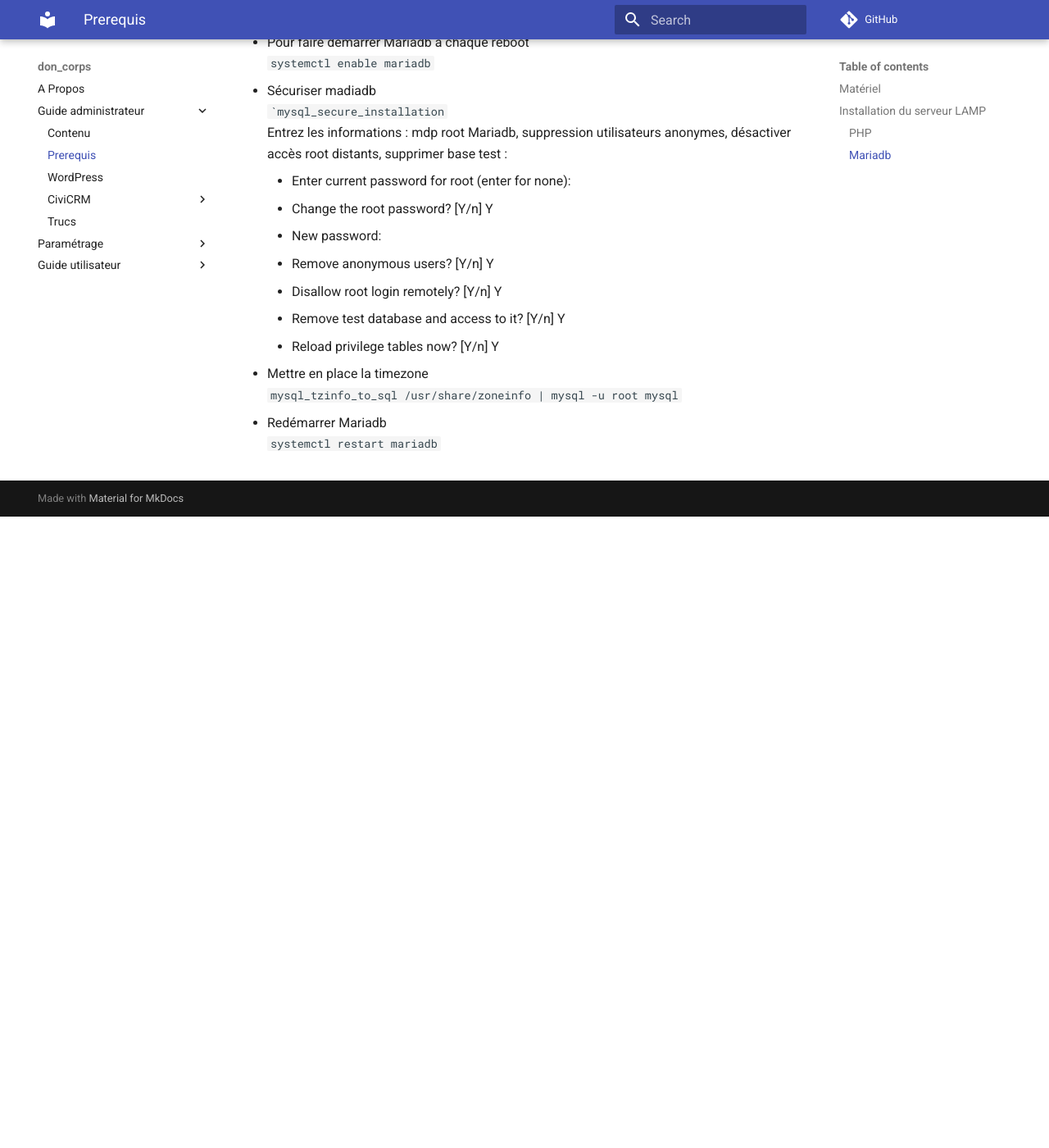
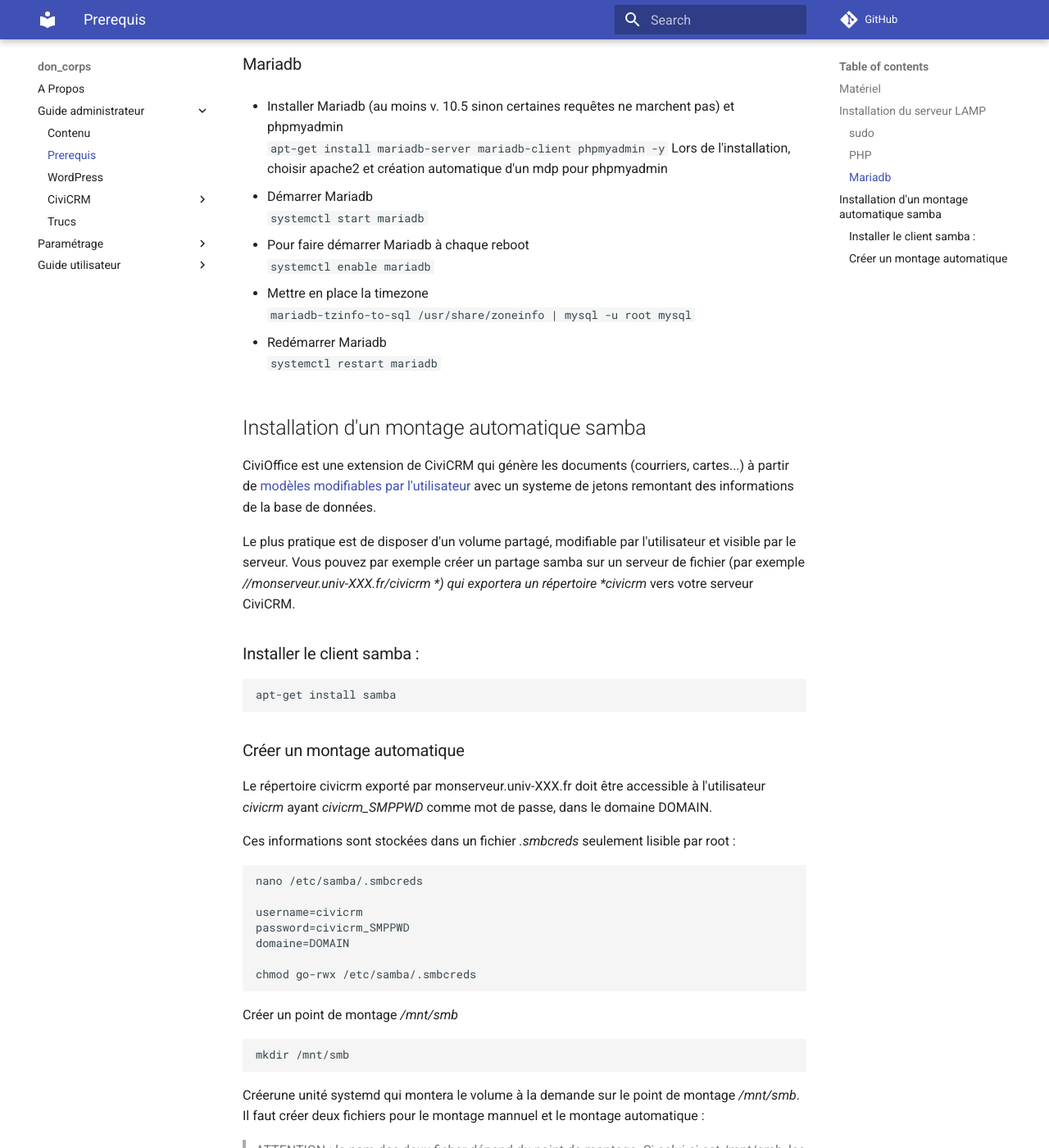
Before and after one commit to destrieux/ddc-doc, an MkDocs documentation site: the page built from docs/GuideAdmin/intro/prerequis.md, in a window 1280 px wide and 1400 px high, scrolled down 1106 px. Shown: the whole window at 82% size. Built offline with MkDocs 1.6.1 and Material for MkDocs 9.7.7, drawn with Linux system fonts in a browser that asks for light colours; comment, search, counter and statistics services are not loaded; before the commit the page ends 1736 px from its top, so only the background shows below that; some of the changed text lies outside the part shown.

Commit message:
update installation

````diff
--- a/docs/GuideAdmin/intro/prerequis.md
+++ b/docs/GuideAdmin/intro/prerequis.md
@@ -6,16 +6,23 @@
 * 16 Go de RAM,
 * 16 Go de disque ; à augmenter en fonction du nombre de documents qui sont stockés sur le serveur (scan des promesses de don, documents générés...),
 * Debian récente, 11 ou supérieure,
+> A partir de Trixie (debian13), le paquet unoconv n'est plus maintenu. Si vous utilisez une version supérieure à 12, vous devez [l'installer manuellement](../civicrm/cv.md).
 * Serveur Apache,
 * PHP version 8 ou supérieure.
+* Mariadb 11.8.3
 
 ## Installation du serveur LAMP
+### sudo
+Installer sudo: <br>
+```su -s```
+```apt-get install sudo```
+
 ### PHP
 Pour installer PHP et les paquets demandés par CiviCRM : <br>
 ```apt-get install php composer libapache2-mod-php php-pear php-cgi php-common php-mbstring php-zip php-net-socket php-gd php-xml-util php-mysql php-bcmath php-intl php-imagick unzip wget curl git -y```
 
 Bien vérifier que les fonctions d'internationalisation de PHP sont activées : <br>
-la ligne ```;extension=intl``` doit être décommentée dans **les deux** fichiers :
+la ligne ```;extension=intl``` doit être décommentée dans **les deux** fichiers (supprimer le ; initial):
 
 * /etc/php/VERSION/apache2/php.ini
 * /etc/php/VERSION/cli/php.ini
@@ -24,6 +31,7 @@
 
 * Installer Mariadb (au moins v. 10.5 sinon certaines requêtes ne marchent pas) et phpmyadmin <br>
 ```apt-get install mariadb-server mariadb-client phpmyadmin -y```
+Lors de l'installation, choisir apache2 et création automatique d'un mdp pour phpmyadmin
 
 * Démarrer Mariadb <br>
 ```systemctl start mariadb```
@@ -31,20 +39,86 @@
 * Pour faire démarrer Mariadb à chaque reboot <br>
 ```systemctl enable mariadb```
 
-* Sécuriser madiadb <br>
-```mysql_secure_installation`` <br>
-Entrez les informations : mdp root Mariadb, suppression utilisateurs anonymes, désactiver accès root distants, supprimer base test :
-
-    * Enter current password for root (enter for none):
-    * Change the root password? [Y/n] Y
-    * New password: <MARIADBPASSWD>
-    * Remove anonymous users? [Y/n] Y
-    * Disallow root login remotely? [Y/n] Y
-    * Remove test database and access to it? [Y/n] Y
-    * Reload privilege tables now? [Y/n] Y
-
 * Mettre en place la timezone <br>
-```mysql_tzinfo_to_sql /usr/share/zoneinfo | mysql -u root mysql```
+```mariadb-tzinfo-to-sql /usr/share/zoneinfo | mysql -u root mysql```
 
 * Redémarrer Mariadb <br>
 ```systemctl restart mariadb```
+
+## Installation d'un montage automatique samba
+CiviOffice est une extension de CiviCRM qui génère les documents (courriers, cartes...) à partir de [modèles modifiables par l'utilisateur](../../Parametrage/user.md) avec un systeme de jetons remontant des informations de la base de données.
+
+Le plus pratique est de disposer d'un volume partagé, modifiable par l'utilisateur et visible par le serveur. Vous pouvez par exemple créer un partage samba sur un serveur de fichier (par exemple *//monserveur.univ-XXX.fr/civicrm *) qui exportera un répertoire *civicrm* vers votre serveur CiviCRM.
+
+### Installer le client samba :
+
+    apt-get install samba
+
+### Créer un montage automatique
+Le répertoire civicrm exporté par monserveur.univ-XXX.fr doit être accessible à l'utilisateur *civicrm* ayant *civicrm_SMPPWD* comme mot de passe, dans le domaine DOMAIN.
+
+Ces informations sont stockées dans un fichier *.smbcreds* seulement lisible par root :
+
+    nano /etc/samba/.smbcreds
+
+    username=civicrm
+    password=civicrm_SMPPWD
+    domaine=DOMAIN
+
+    chmod go-rwx /etc/samba/.smbcreds
+
+Créer un point de montage */mnt/smb*
+
+    mkdir /mnt/smb
+
+Créerune unité systemd qui montera le volume à la demande sur le point de montage */mnt/smb*. Il faut créer deux fichiers pour le montage mannuel et le montage automatique :
+
+> ATTENTION : le nom des deux ficher dépend du point de montage. Si celui-ci est /mnt/smb, les fichers **doivent** être nommés *mnt-smb.mount* et *mnt-smb.automount* (le chemin vers ces fichiers en remplaçant "/" par "-".)
+
+**Pour le montage manuel**
+
+    nano /etc/systemd/system/mnt-smb-sambashare.mount
+
+    [Unit]
+    Description=partage
+    StartLimitIntervalSec=0
+
+    [Mount]
+    Type=cifs
+    What=//monserveur.univ-XXX.fr/civicrm
+    Where=/mnt/smb/sambashare
+    Options=uid=0,credentials=/etc/samba/.smbcreds,iocharset=utf8,vers=3.0
+    TimeoutSec=10
+
+    [Install]
+    WantedBy=multi-user.target
+
+> *What* : ce qui est monté, *Where* : le point de montage, *Options* : notamment les identifiants
+
+**Pour le montage automatique**
+
+    nano /etc/systemd/system/mnt-smb-sambashare.automount
+
+    [Unit]
+    Description=samba automount for yourfiles
+
+    [Automount]
+    Where=/mnt/smb/sambashare
+
+
+    [Install]
+    WantedBy=multi-user.target
+
+> Les deux fichiers doivent être créés.
+
+**Recharger le service**
+
+    systemctl daemon-reload
+
+**Activation de l'unité automount**
+
+    systemctl enable --now mnt-smb-sambashare.automount
+
+Pour vérifier qu'elle est active :
+
+    systemctl
--- a/mkdocs.yml
+++ b/mkdocs.yml
@@ -37,7 +37,7 @@
     - 'WordPress': 'GuideAdmin/wordpress/wordpress.md'
     - CiviCRM:
         - 'Installer CiviCRM': 'GuideAdmin/civicrm/installcivi.md'
-        - 'Installer cv et cli': 'GuideAdmin/civicrm/cv.md'
+        - 'Installer unoconv, cv et cli': 'GuideAdmin/civicrm/cv.md'
         - 'Télécharger les extensions indispensables': 'GuideAdmin/civicrm/extensions.md'
         - 'Installer don_corps': 'GuideAdmin/civicrm/doncorps.md'
         - 'Migrer la base de données': 'GuideAdmin/civicrm/migration.md'
````
Also changed, not shown: docs/GuideAdmin/civicrm/cv.md (+55 -17 lines), docs/GuideAdmin/civicrm/doncorps.md (+2 -1 lines), docs/GuideAdmin/wordpress/wordpress.md (+6 -2 lines).
